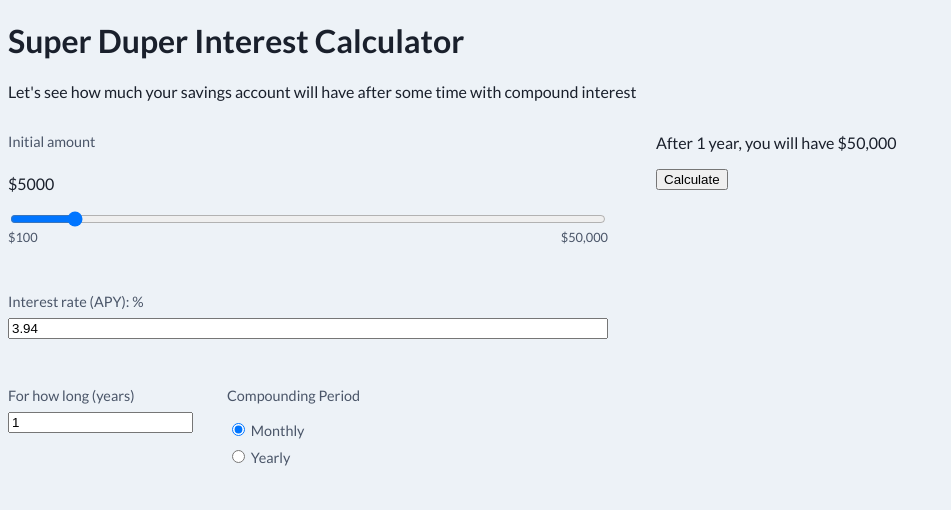
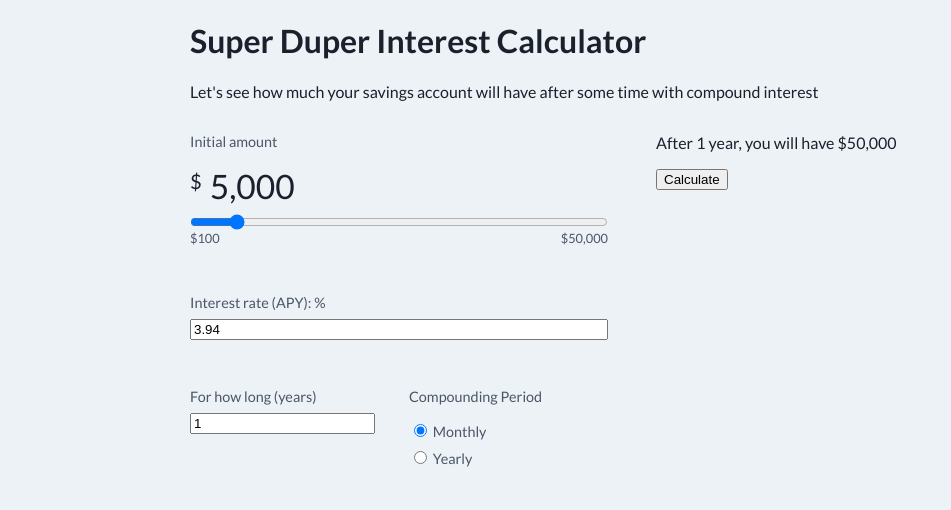
Before and after one commit to chris-tse/interest-calculator-steps, a plain HTML site: page index.html in a window 1280 px wide. Shown: the whole page, without its empty margins (0-951 px from the left). Drawn offline with Linux system fonts and the light colour scheme.

Commit message:
Center app, format and style slider number

```diff
--- a/css/styles.css
+++ b/css/styles.css
@@ -8,6 +8,11 @@
 	background: #edf2f7;
 	color: var(--text-main);
 	box-sizing: border-box;
+}
+
+.main-container {
+	max-width: 900px;
+	margin: 0 auto;
 }
 
 main {
@@ -39,6 +44,22 @@ section.fields {
 	color: var(--text-secondary-darker);
 }
 
+#initial-amount-display {
+	display: flex;
+	margin: 0.5rem 0;
+	font-size: 2.1rem;
+}
+
+#initial-amount-display .dollar-sign {
+	font-size: 0.6em;
+	margin-right: 0.5rem;
+	margin-top: 0.2rem;
+}
+
+.slider {
+	margin: 0;
+}
+
 .range-labels {
 	display: flex;
 	justify-content: space-between;
--- a/index.html
+++ b/index.html
@@ -8,6 +8,7 @@
 		<title>Super Duper Interest Calculator</title>
 	</head>
 	<body>
+		<div class="main-container">
 			<h1>Super Duper Interest Calculator</h1>
 			<p>Let's see how much your savings account will have after some time with compound interest</p>
 
@@ -15,8 +16,18 @@
 				<section class="fields">
 					<div class="input-group">
 						<label for="initial-amount">Initial amount</label>
-					<p id="initial-amount-display">$<span class="amount"></span></p>
-					<input type="range" id="initial-amount" value="5000" step="100" min="100" max="50000" />
+						<p id="initial-amount-display">
+							<span class="dollar-sign">$</span> <span class="amount"></span>
+						</p>
+						<input
+							type="range"
+							id="initial-amount"
+							class="slider"
+							value="5000"
+							step="100"
+							min="100"
+							max="50000"
+						/>
 						<div class="range-labels"><span>$100</span><span>$50,000</span></div>
 					</div>
 
@@ -50,7 +61,7 @@
 					<button>Calculate</button>
 				</section>
 			</main>
-
+		</div>
 		<script src="js/index.js"></script>
 	</body>
 </html>
--- a/js/index.js
+++ b/js/index.js
@@ -1,16 +1,18 @@
 const slider = document.querySelector('#initial-amount')
 const sliderDisplay = document.querySelector('#initial-amount-display .amount')
 
+const { format } = new Intl.NumberFormat('en-US')
+
 // Initial startup
-sliderDisplay.innerHTML = slider.value
+sliderDisplay.innerHTML = format(slider.value)
 
 // Event Listeners
-slider.addEventListener('change', handleSlide)
+slider.addEventListener('input', handleSlide)
 
 /**
  * Event handler for when slider changes
  * @param {Event} event
  */
 function handleSlide(event) {
-	sliderDisplay.innerHTML = event.target.value
+	sliderDisplay.innerHTML = format(event.target.value)
 }
```
Lines whose indentation alone changed are shown as unchanged.
